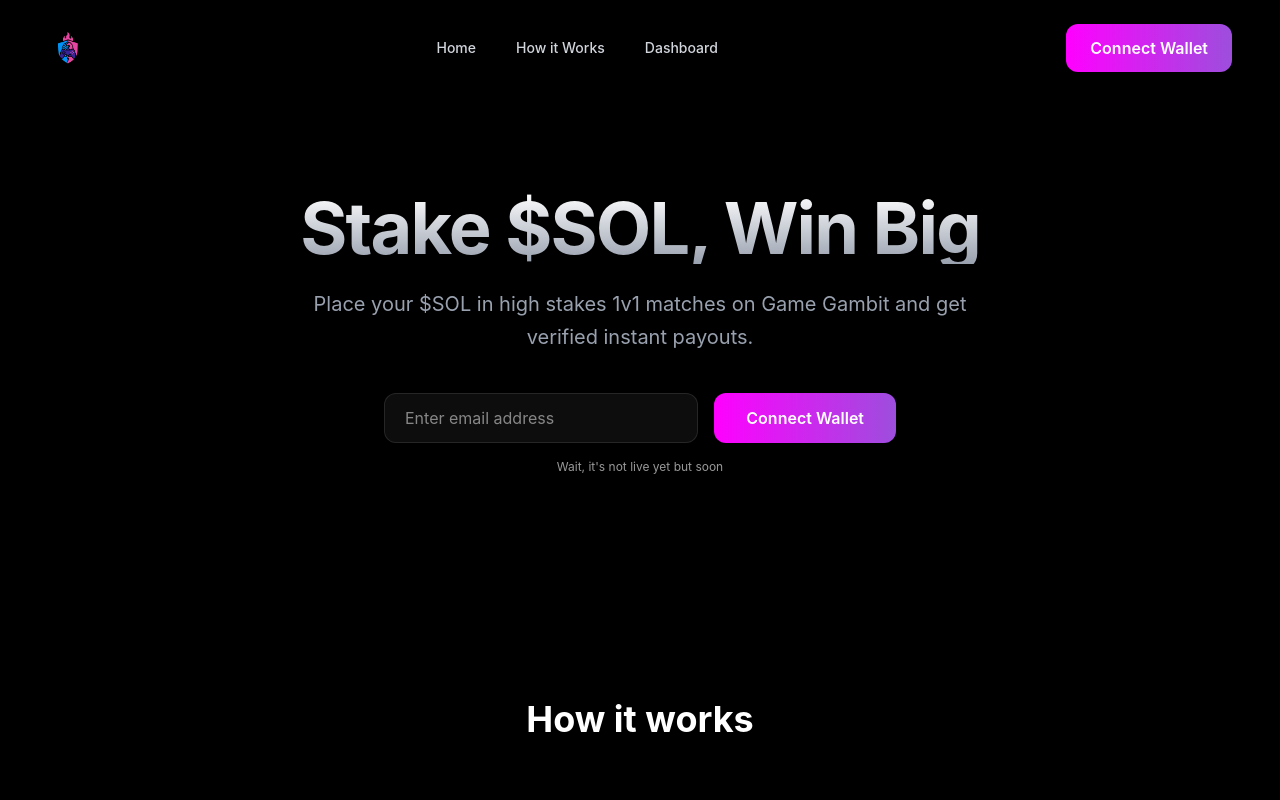
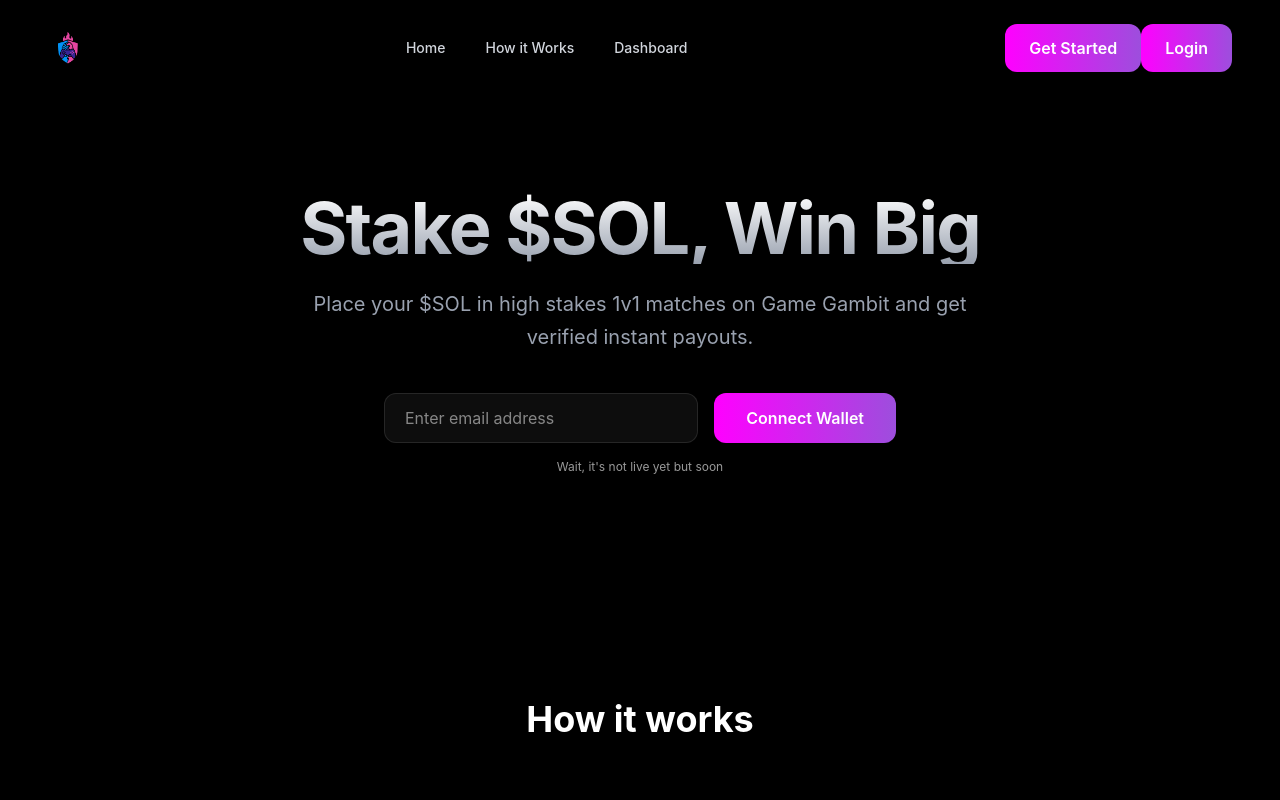
Before and after one commit to DavidManiIbrahim/GameGambit, a Next.js app: page / in a window 1280 px wide. Shown: the top 800 px of the page. Built offline with nearby package versions, Linux system fonts and the light colour scheme; no server answers.

Commit message:
feat: Implement the main homepage featuring hero

```diff
--- a/app/page.js
+++ b/app/page.js
@@ -59,7 +59,8 @@ export default function Home() {
           <a href="#how" className="hover:text-white transition-colors">How it Works</a>
           <Link href="/dashboard" className="hover:text-white transition-colors">Dashboard</Link>
         </div>
-        <Link href="/signup" className="btn-primary">Connect Wallet</Link>
+        <Link href="/signup" className="btn-primary">Get Started</Link>
+        <Link href="/signin" className="btn-primary">Login</Link>
       </nav>
 
       {/* Hero Section */}
```
